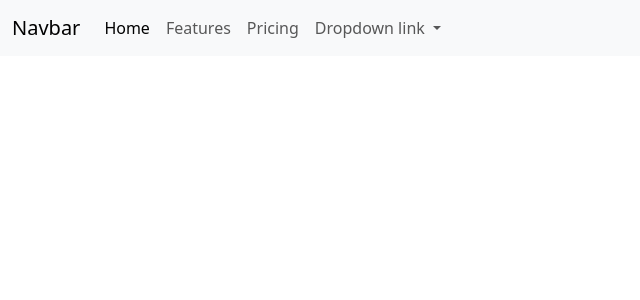
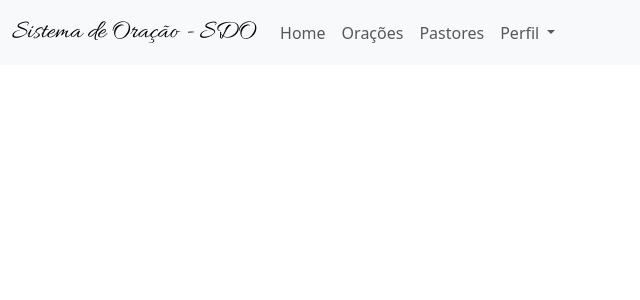
Before and after one commit to isaacrochaoliveira/oracoes, a PHP site: page /myp/index.php in a window 1280 px wide. Shown: the top 300 px of the page, without its empty margins (0-640 px from the left). Run offline with PHP 8.4, Linux system fonts and the light colour scheme; the visitor is signed in with stand-in values (Sample User, id 1).

Commit message:
Sistema de Oração

```diff
--- /dev/null
+++ b/assets/css/myp.css
@@ -0,0 +1 @@
+@charset "UTF8";
--- a/config.php
+++ b/config.php
@@ -2,3 +2,4 @@
 
 define("URL_BASE", "http://$_SERVER[HTTP_HOST]/www/oracoes/");
 define('ASSETS', "http://$_SERVER[HTTP_HOST]/www/oracoes/assets/");
+define("NS", 'Sistema de Oração - SDO');
--- a/myp/index.php
+++ b/myp/index.php
@@ -14,35 +14,38 @@ require_once('../protect.php');
     <meta name="viewport" content="width=device-width, initial-scale=1.0">
     <link href="https://cdn.jsdelivr.net/npm/bootstrap@5.3.0-alpha3/dist/css/bootstrap.min.css" rel="stylesheet" integrity="sha384-KK94CHFLLe+nY2dmCWGMq91rCGa5gtU4mk92HdvYe+M/SXH301p5ILy+dN9+nJOZ" crossorigin="anonymous">
     <link rel="stylesheet" href="https://cdn.jsdelivr.net/npm/bootstrap-icons@1.10.4/font/bootstrap-icons.css">
+    <link rel="stylesheet" href="<?=ASSETS.'css/myp.css'?>">
+    <link rel="stylesheet" href="<?=ASSETS.'css/global.css'?>">
     <title>Sistema de Orações</title>
 </head>
 
 <body>
     <nav class="navbar navbar-expand-lg bg-body-tertiary">
         <div class="container-fluid">
-            <a class="navbar-brand" href="#">Navbar</a>
+            <a class="navbar-brand allura" style="font-size: 26px" href="#"><?=NS?></a>
             <button class="navbar-toggler" type="button" data-bs-toggle="collapse" data-bs-target="#navbarNavDropdown" aria-controls="navbarNavDropdown" aria-expanded="false" aria-label="Toggle navigation">
                 <span class="navbar-toggler-icon"></span>
             </button>
             <div class="collapse navbar-collapse" id="navbarNavDropdown">
                 <ul class="navbar-nav">
                     <li class="nav-item">
-                        <a class="nav-link active" aria-current="page" href="#">Home</a>
+                        <a class="nav-link" aria-current="page" href="#">Home</a>
                     </li>
                     <li class="nav-item">
-                        <a class="nav-link" href="#">Features</a>
+                        <a class="nav-link" href="#">Orações</a>
                     </li>
                     <li class="nav-item">
-                        <a class="nav-link" href="#">Pricing</a>
+                        <a class="nav-link" href="#">Pastores</a>
                     </li>
                     <li class="nav-item dropdown">
                         <a class="nav-link dropdown-toggle" href="#" role="button" data-bs-toggle="dropdown" aria-expanded="false">
-                            Dropdown link
+                            Perfil
                         </a>
-                        <ul class="dropdown-menu">
-                            <li><a class="dropdown-item" href="#">Action</a></li>
-                            <li><a class="dropdown-item" href="#">Another action</a></li>
-                            <li><a class="dropdown-item" href="#">Something else here</a></li>
+                        <ul class="dropdown-menu  bg-dark">
+                            <li><a class="dropdown-item text-light" href="#">Editar Perfil</a></li>
+                            <li><a class="dropdown-item text-light" href="#">Visualizar Perfil</a></li>
+                            <li class="dropdown-divider"></li>
+                            <li><a class="dropdown-item text-light" href="#">Log-out</a></li>
                         </ul>
                     </li>
                 </ul>
```
